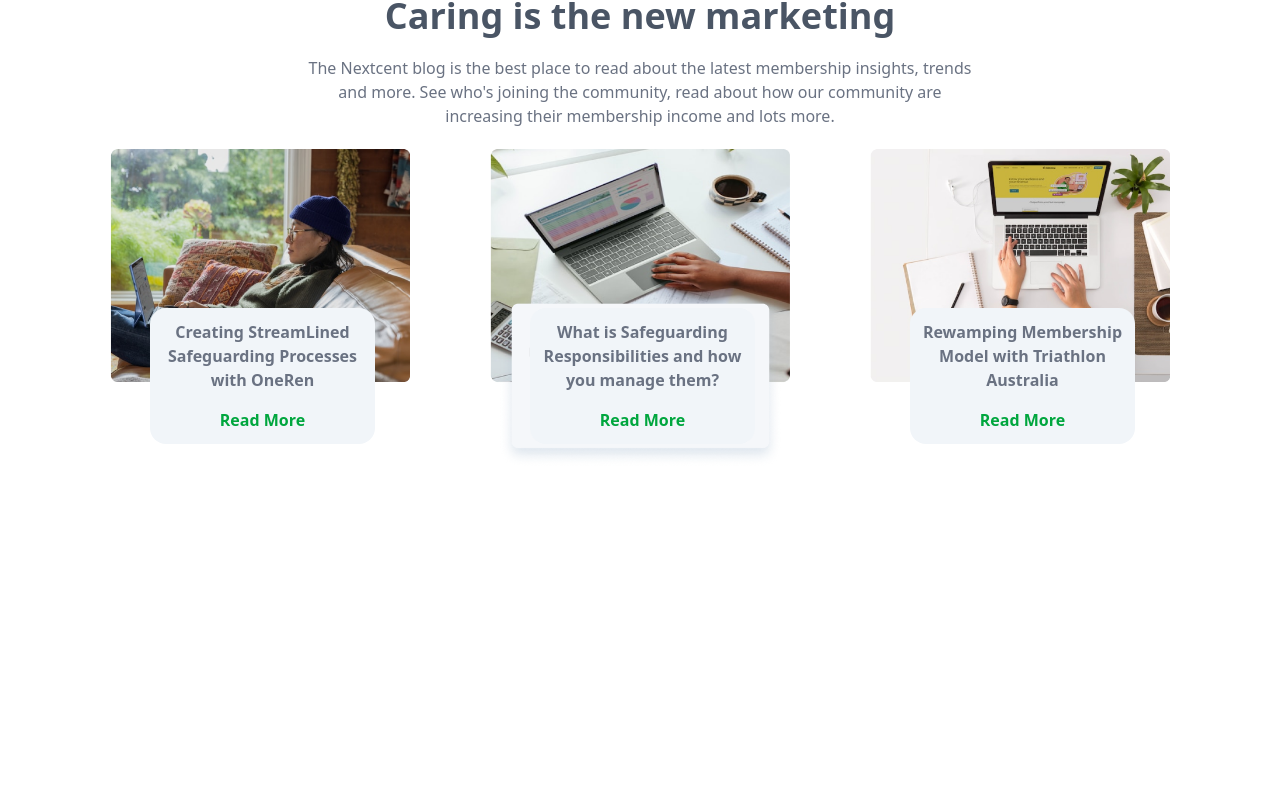
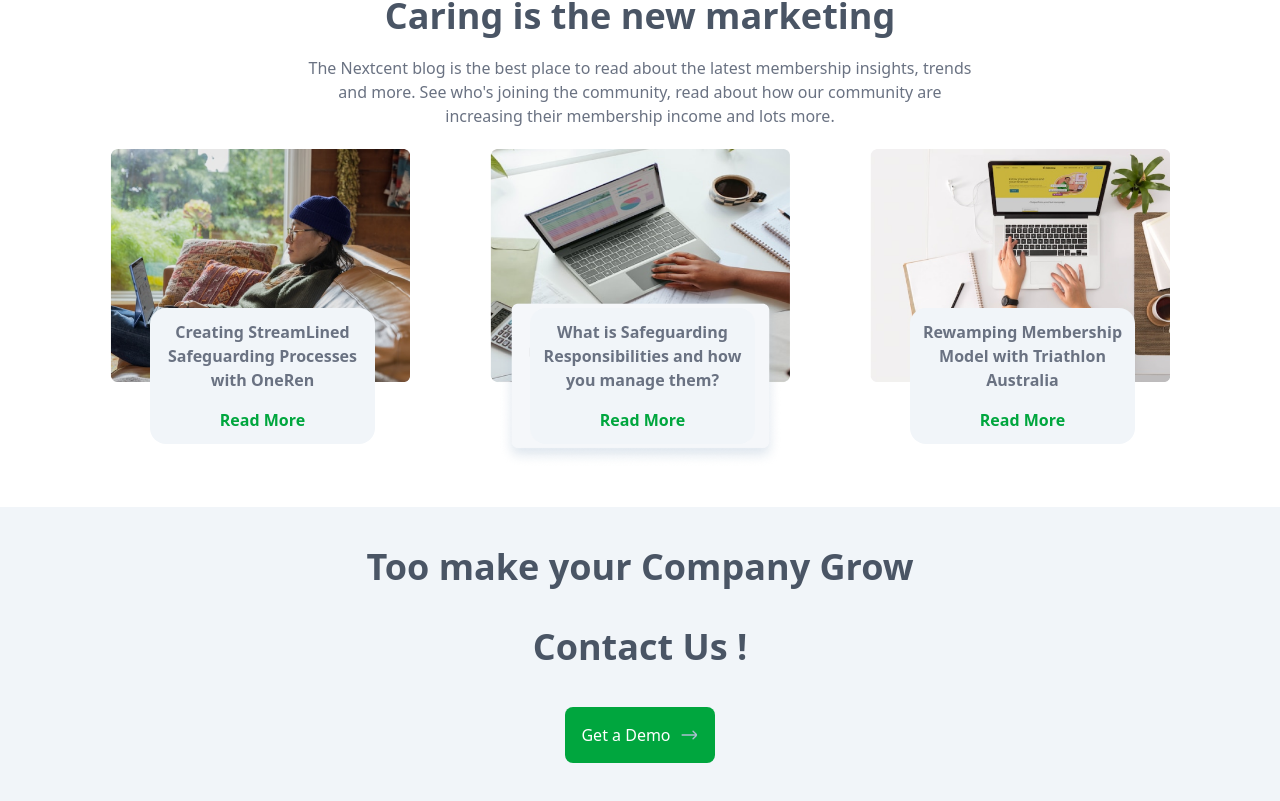
Before and after one commit to AhmedAfzal2089/nexest-page-week-1, a React (Vite) app: page / in a window 1280 px wide. Shown: the part 2696-3497 px from the top of the page. Before the commit the page ends 3203 px from the top, so only its background shows below. Built offline with nearby package versions, Linux system fonts and the light colour scheme.

Commit message:
add before footer section

```diff
--- a/src/App.jsx
+++ b/src/App.jsx
@@ -7,6 +7,7 @@ import ThreeYears from "./components/ThreeYears";
 import ReinventItself from "./components/ReinventItself";
 import SiteFooterSection from "./components/SiteFooterSection";
 import CaringMarketing from "./components/CaringMarketing";
+import BeforeFooter from "./components/BeforeFooter";
 
 const App = () => {
   return (
@@ -19,6 +20,7 @@ const App = () => {
       <ReinventItself />
       <SiteFooterSection />
       <CaringMarketing />
+      <BeforeFooter />
     </>
   );
 };
--- /dev/null
+++ b/src/components/BeforeFooter.jsx
@@ -0,0 +1,33 @@
+import React from "react";
+
+const BeforeFooter = () => {
+  return (
+    <div className="flex flex-col p-10 items-center justify-center gap-10 bg-slate-100 mt-15 lg:mt-0">
+      <span className="text-4xl font-bold text-gray-600">
+        Too make your Company Grow
+      </span>
+      <span className="text-4xl font-bold text-gray-600"> Contact Us !</span>
+      <button className="bg-green-600 text-white p-4 rounded-lg cursor-pointer flex gap-2 items-center justify-center">
+        Get a Demo
+        <span className="text-white">
+          <svg
+            width="20"
+            height="10"
+            viewBox="0 0 14 8"
+            fill="none"
+            xmlns="http://www.w3.org/2000/svg"
+          >
+            <path
+              d="M10.2502 7.00018L12.7199 4.53045C13.0129 4.23755 13.0129 3.76266 12.7199 3.46976L10.2502 1.00003M12.5003 4.0001L1.5 4.00011"
+              stroke="#ABBED1"
+              stroke-width="1.1"
+              stroke-linecap="round"
+            />
+          </svg>
+        </span>
+      </button>
+    </div>
+  );
+};
+
+export default BeforeFooter;
```
